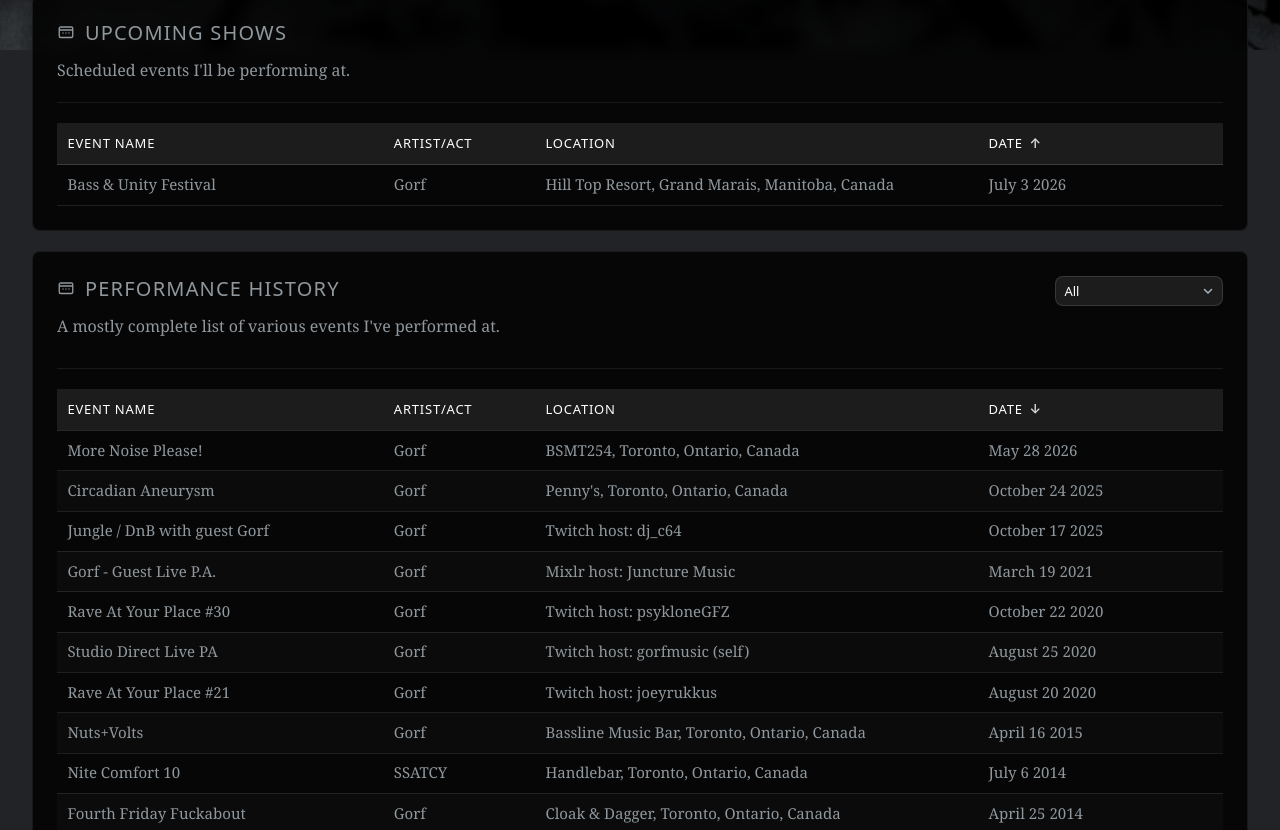
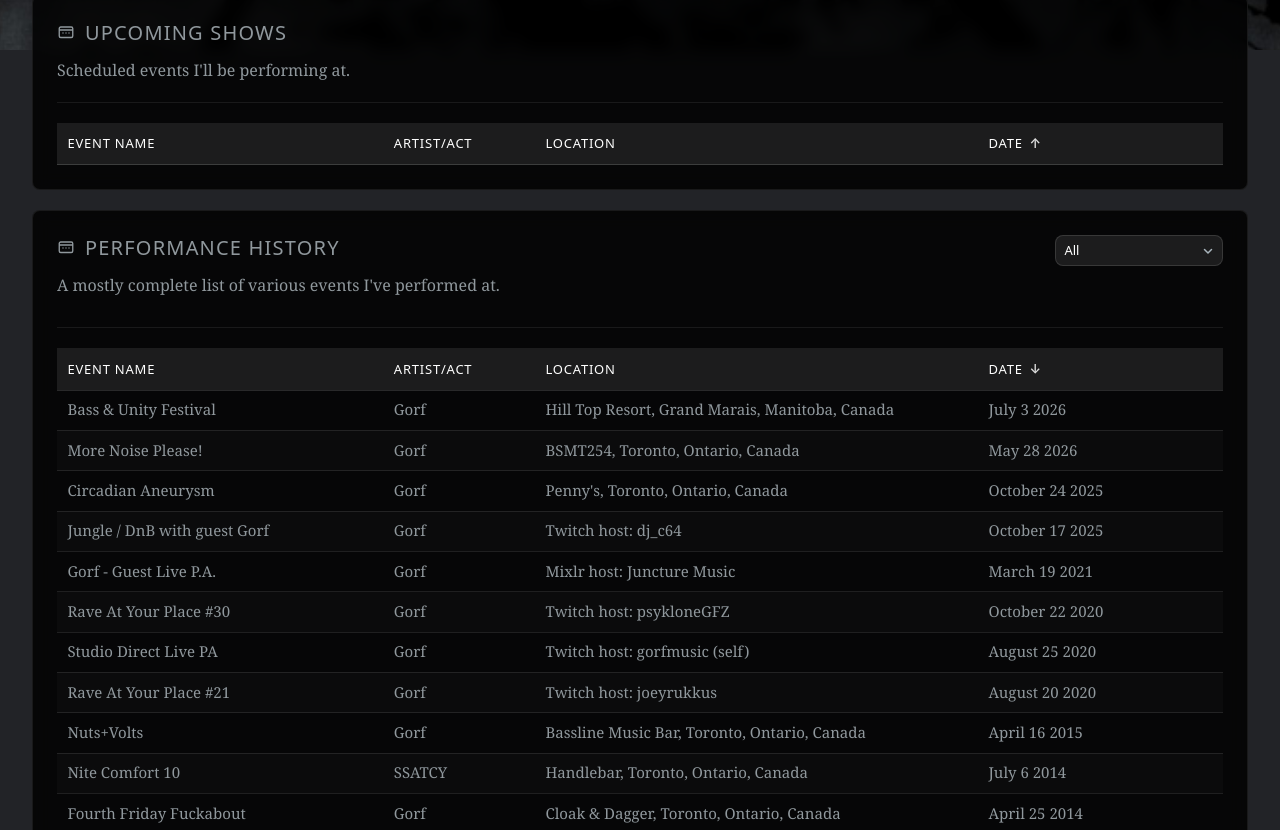
Before and after one commit to gorfednet/gorfed.net, a website: page music.html in a window 1280 px wide. Shown: the part 890-1720 px from the top of the page. Drawn offline with Linux system fonts and the light colour scheme.

Commit message:
Move Bass & Unity Festival from upcoming shows to performance history.
The July 3 2026 festival has passed; upcoming shows is now empty.

Co-authored-by: Cursor <cursoragent@cursor.com>

```diff
--- a/music.html
+++ b/music.html
@@ -146,12 +146,6 @@
                 </tr>
               </thead>
               <tbody>
-                <tr class="upcoming-gig-row" data-sort-date="2026-07-03">
-                  <td data-label="Name">Bass &amp; Unity Festival</td>
-                  <td data-label="Artist/Act">Gorf</td>
-                  <td data-label="Location">Hill Top Resort, Grand Marais, Manitoba, Canada</td>
-                  <td data-label="Date">July 3 2026</td>
-                </tr>
               </tbody>
             </table>
           </div>
@@ -198,6 +192,12 @@
                 </tr>
               </thead>
               <tbody>
+            <tr class="past-show-row" data-show-type="festival" data-sort-date="2026-07-03">
+              <td data-label="Name">Bass &amp; Unity Festival</td>
+              <td data-label="Artist/Act">Gorf</td>
+              <td data-label="Location">Hill Top Resort, Grand Marais, Manitoba, Canada</td>
+              <td data-label="Date">July 3 2026</td>
+            </tr>
             <tr class="past-show-row" data-show-type="venue" data-sort-date="2026-05-28">
               <td data-label="Name">More Noise Please!</td>
               <td data-label="Artist/Act">Gorf</td>
```
